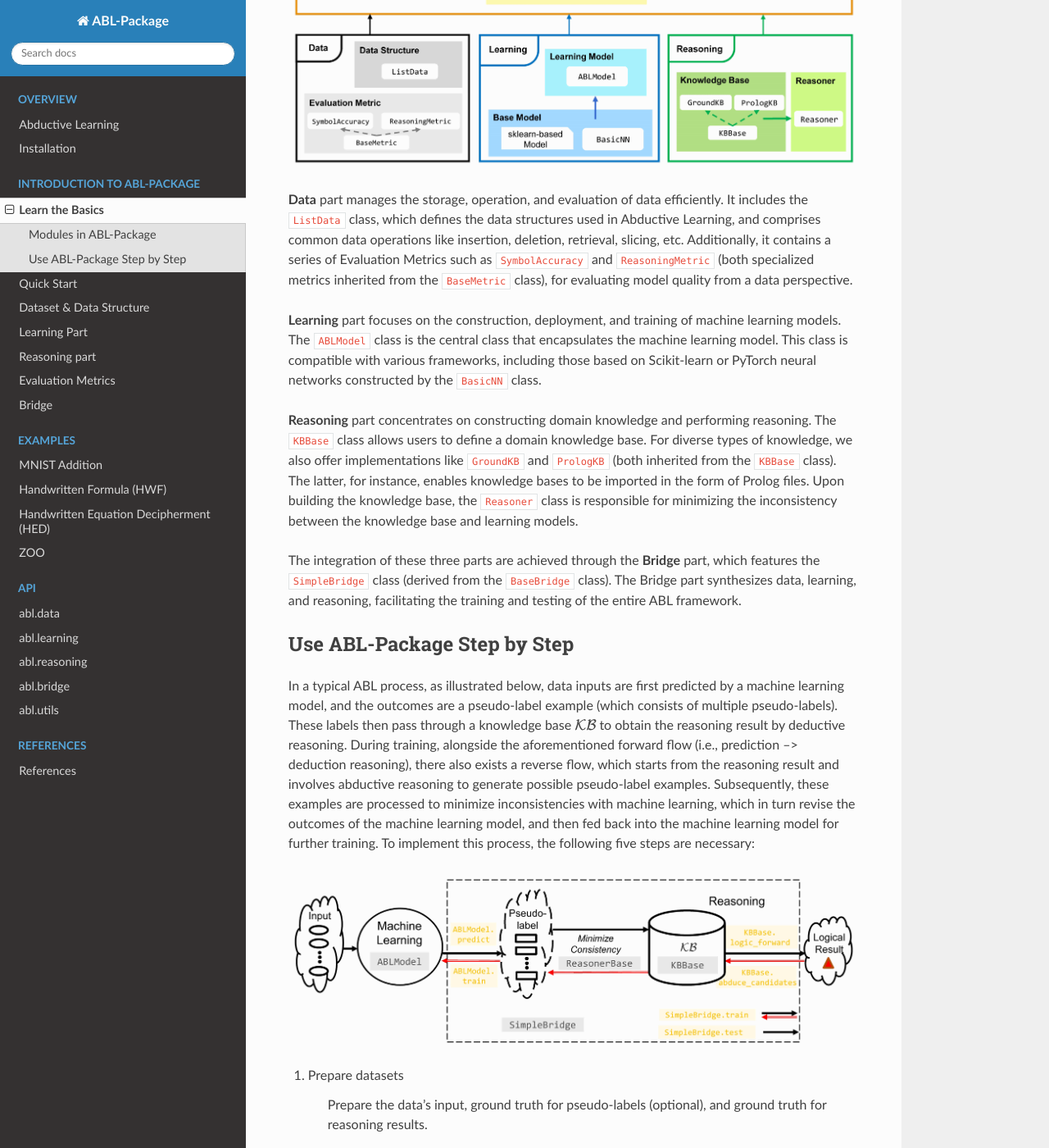
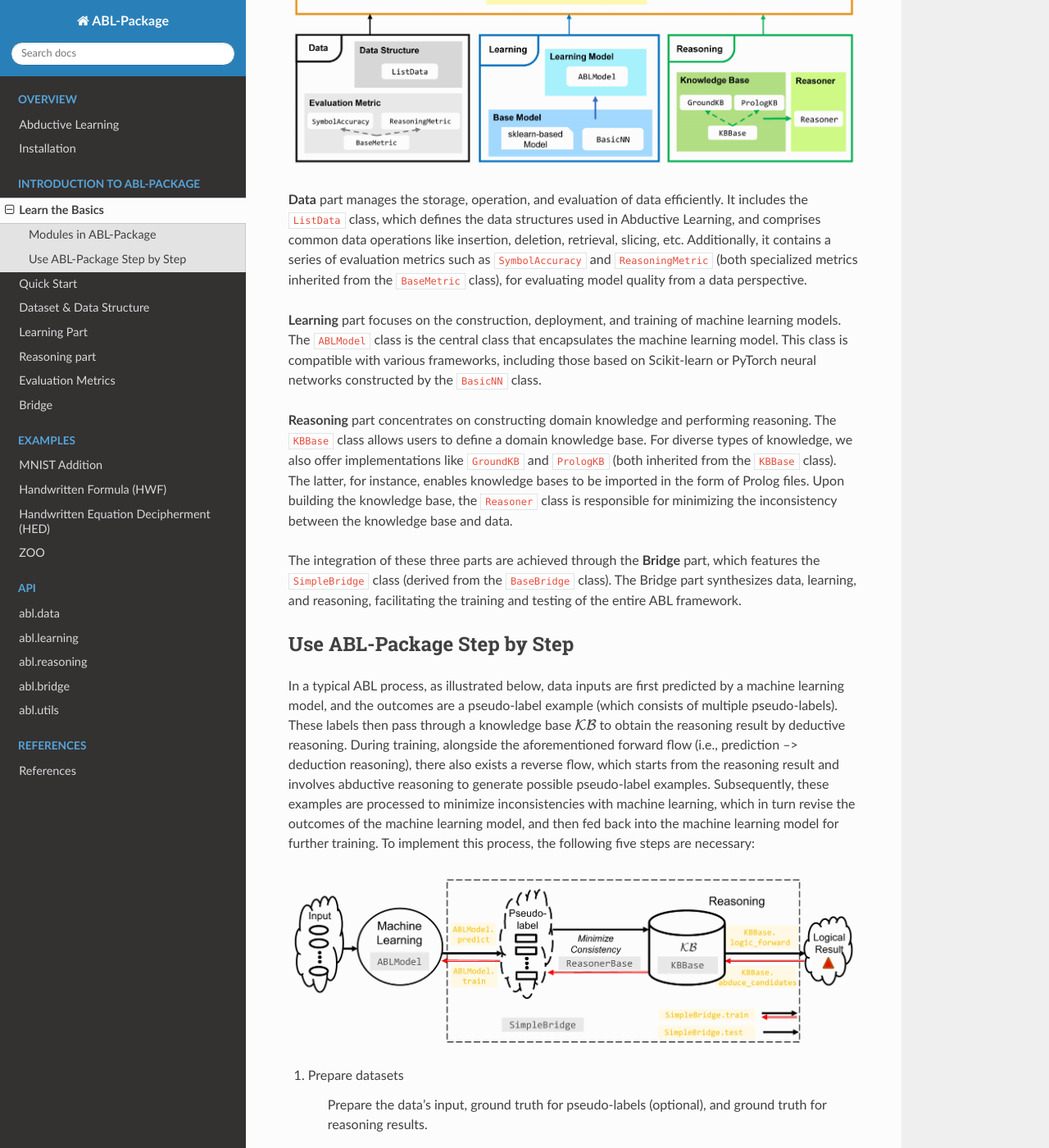
Before and after one commit to AbductiveLearning/ABLkit, a Sphinx documentation site: the page built from docs/Intro/Basics.rst, in a window 1280 px wide and 1400 px high, scrolled down 500 px. Shown: the whole window at 82% size. Built offline with Sphinx 7.4.7 and the Read the Docs theme 2.0.0, drawn with Linux system fonts in a browser that asks for light colours; some of the changed text lies outside the part shown.

Commit message:
[DOC] minor changes in Basic

```diff
--- a/docs/Intro/Basics.rst
+++ b/docs/Intro/Basics.rst
@@ -23,7 +23,7 @@
 **Data** part manages the storage, operation, and evaluation of data efficiently.
 It includes the ``ListData`` class, which defines the data structures used in
 Abductive Learning, and comprises common data operations like insertion, deletion,
-retrieval, slicing, etc. Additionally, it contains a series of Evaluation Metrics
+retrieval, slicing, etc. Additionally, it contains a series of evaluation metrics
 such as ``SymbolAccuracy`` and ``ReasoningMetric`` (both specialized metrics
 inherited from the ``BaseMetric`` class), for evaluating model quality from a
 data perspective.
@@ -42,7 +42,7 @@
 knowledge bases to be imported in the form of Prolog files.
 Upon building the knowledge base, the ``Reasoner`` class is
 responsible for minimizing the inconsistency between the knowledge base
-and learning models.
+and data.
 
 The integration of these three parts are achieved through the
 **Bridge** part, which features the ``SimpleBridge`` class (derived
@@ -81,10 +81,10 @@
 
     Define a knowledge base by building a subclass of ``KBBase``, specifying how to
     map pseudo-label examples to reasoning results.
-    Also, create a ``Reasoner`` for minimizing of inconsistencies
-    between the knowledge base and the learning part.
+    Also, create a ``Reasoner`` for minimizing inconsistencies
+    between the knowledge base and data.
 
-4. Define Evaluation Metrics
+4. Define evaluation metrics
 
     Define the metrics by building a subclass of ``BaseMetric``. The metrics will
     specify how to measure performance during the training and testing of the ABL framework.
```
